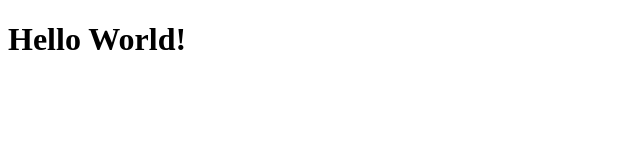
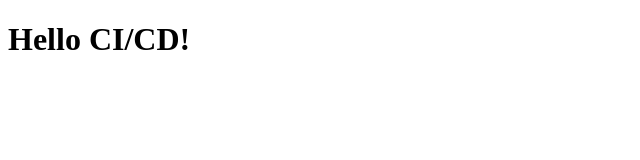
Before and after one commit to hyukjunkim1116/index, a plain HTML site: page index.html in a window 1280 px wide. Shown: the full height of the page, 0-640 px from the left. Drawn offline with Linux system fonts and the light colour scheme.

Commit message:
add ci/cd

```diff
--- a/index.html
+++ b/index.html
@@ -7,6 +7,6 @@
     <title>Document</title>
 </head>
 <body>
-    <h1>Hello World!</h1>
+    <h1>Hello CI/CD!</h1>
 </body>
 </html>
```
Also changed, not shown: 1 other file.
